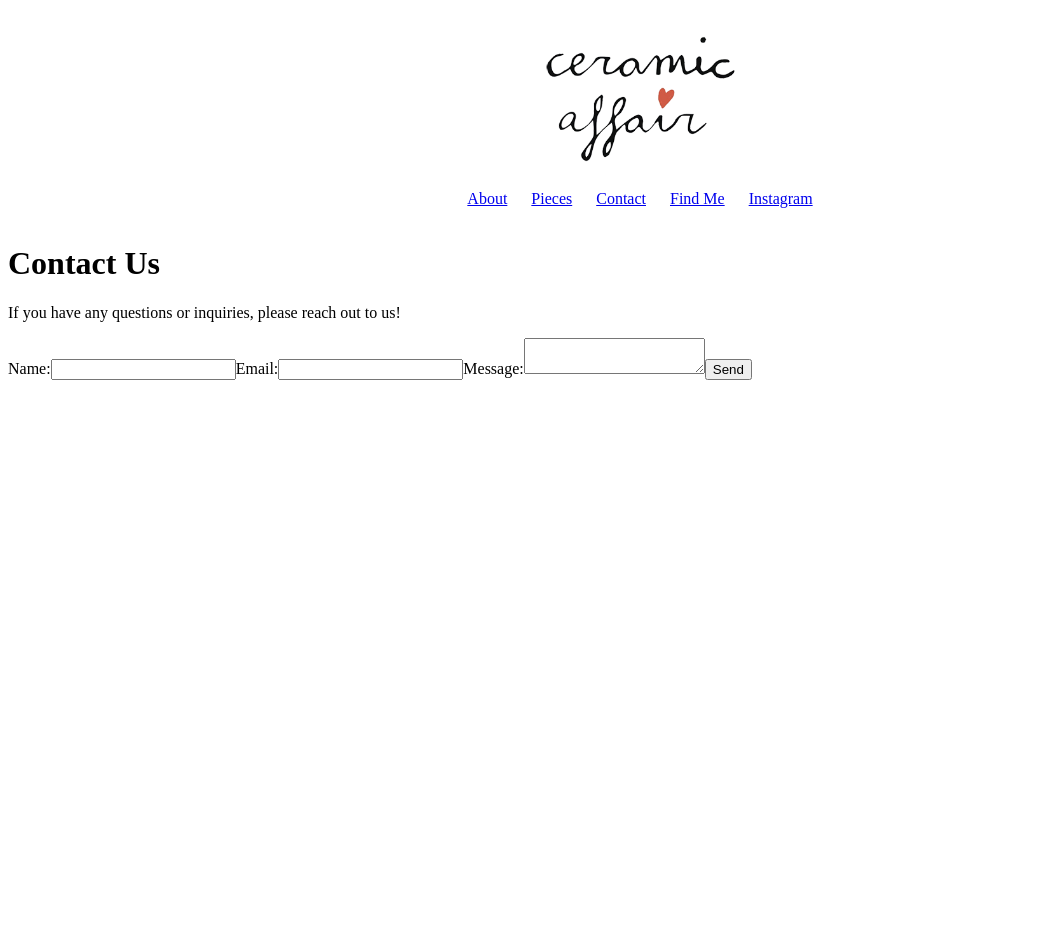
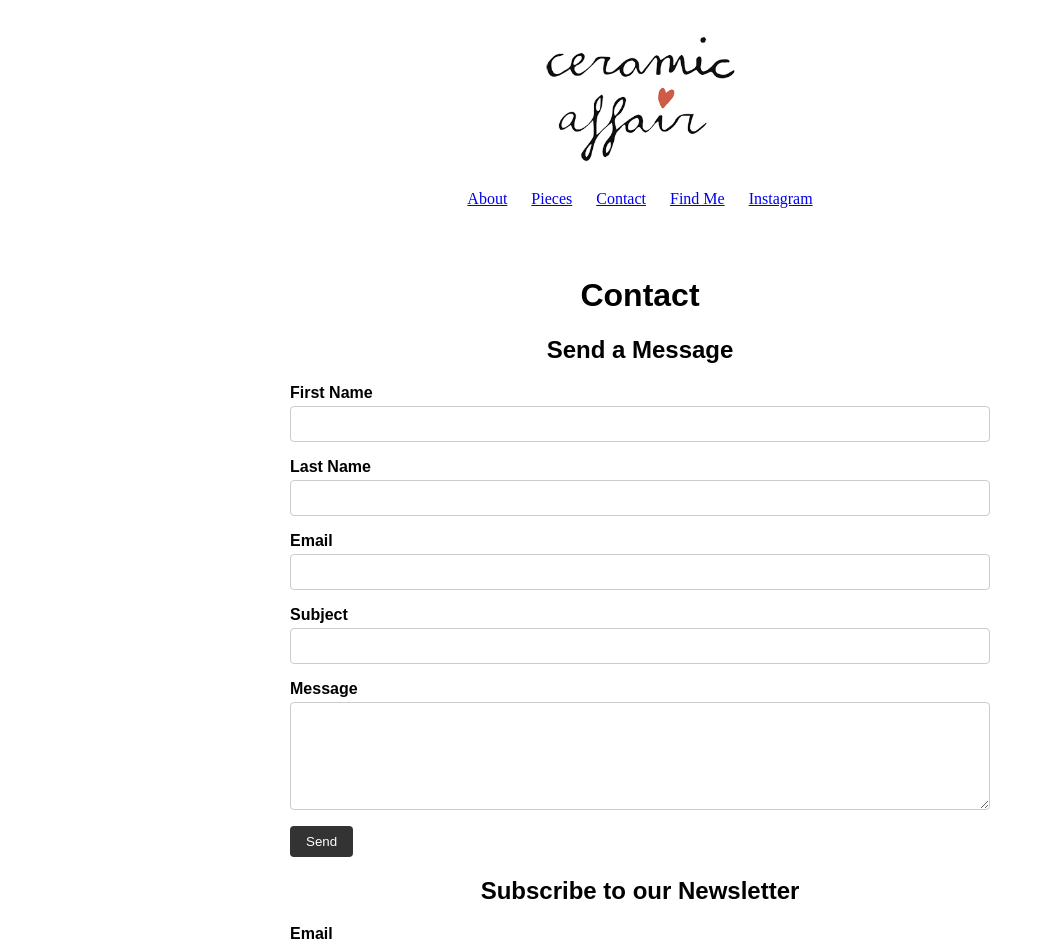
Before and after one commit to FedeLo13/ceramic-affair-web, a React (Vite) app in the folder ceramic-frontend/: page /contact in a window 1280 px wide. Shown: the top 945 px of the page, without its empty margins (0-1045 px from the left). Before the commit the page ends 800 px from the top, so only its background shows below. Built offline with nearby package versions, Linux system fonts and the light colour scheme.

Commit message:
Added contact page to send emails and subscribe to newsletter

```diff
--- a/ceramic-frontend/src/App.tsx
+++ b/ceramic-frontend/src/App.tsx
@@ -3,7 +3,7 @@ import MainLayout from "./layout/MainLayout";
 import About from "./pages/About/About";
 import Pieces from "./pages/Pieces/Pieces";
 import PieceDetail from "./pages/PieceDetail/PieceDetail";
-import Contact from "./pages/Contact";
+import Contact from "./pages/Contact/Contact";
 import FindMe from "./pages/FindMe";
 
 function App() {
--- a/ceramic-frontend/src/pages/Contact.tsx
+++ /dev/null
@@ -1,20 +0,0 @@
-export default function Contact() {
-    return (
-        <div>
-            <h1>Contact Us</h1>
-            <p>If you have any questions or inquiries, please reach out to us!</p>
-            <form>
-                <label htmlFor="name">Name:</label>
-                <input type="text" id="name" name="name" required />
-
-                <label htmlFor="email">Email:</label>
-                <input type="email" id="email" name="email" required />
-
-                <label htmlFor="message">Message:</label>
-                <textarea id="message" name="message" required></textarea>
-
-                <button type="submit">Send</button>
-            </form>
-        </div>
-    );
-}
--- /dev/null
+++ b/ceramic-frontend/src/pages/Contact/Contact.css
@@ -0,0 +1,48 @@
+.contact-page {
+    max-width: 700px;
+    margin: 0 auto;
+    padding: 2rem;
+    font-family: sans-serif;
+}
+
+h1, h2 {
+    text-align: center;
+}
+
+form {
+    display: flex;
+    flex-direction: column;
+    gap: 1rem;
+    margin-top: 1rem;
+}
+
+.form-group {
+    display: flex;
+    flex-direction: column;
+}
+
+label {
+    font-weight: bold;
+    margin-bottom: 0.25rem;
+}
+
+input, textarea {
+    padding: 0.5rem;
+    font-size: 1rem;
+    border: 1px solid #ccc;
+    border-radius: 4px;
+}
+
+button {
+    align-self: flex-start;
+    padding: 0.5rem 1rem;
+    background-color: #333;
+    color: white;
+    border: none;
+    border-radius: 4px;
+    cursor: pointer;
+}
+
+button:hover {
+    background-color: #555;
+}
--- /dev/null
+++ b/ceramic-frontend/src/pages/Contact/Contact.tsx
@@ -0,0 +1,54 @@
+import './Contact.css'
+
+export default function Contact() {
+    return (
+        <div className="contact-page">
+            <h1>Contact</h1>
+
+            {/* Formulario de contacto */}
+            <section className="contact-form-section">
+                <h2>Send a Message</h2>
+                <form className="contact-form">
+                    <div className="form-group">
+                        <label htmlFor="nombre">First Name</label>
+                        <input type="text" id="nombre" name="nombre" required />
+                    </div>
+
+                    <div className="form-group">
+                        <label htmlFor="apellidos">Last Name</label>
+                        <input type="text" id="apellidos" name="apellidos" required />
+                    </div>
+
+                    <div className="form-group">
+                        <label htmlFor="email">Email</label>
+                        <input type="email" id="email" name="email" required />
+                    </div>
+
+                    <div className="form-group">
+                        <label htmlFor="asunto">Subject</label>
+                        <input type="text" id="asunto" name="asunto" required />
+                    </div>
+
+                    <div className="form-group">
+                        <label htmlFor="mensaje">Message</label>
+                        <textarea id="mensaje" name="mensaje" rows={5} required></textarea>
+                    </div>
+
+                    <button type="submit" className="submit-button">Send</button>
+                </form>
+            </section>
+
+            {/* Newsletter */}
+            <section className="newsletter-section">
+                <h2>Subscribe to our Newsletter</h2>
+                <form className="newsletter-form">
+                    <div className="form-group">
+                        <label htmlFor="newsletterEmail">Email</label>
+                        <input type="email" id="newsletterEmail" name="newsletterEmail" required />
+                    </div>
+                    <button type="submit" className="subscribe-button">Subscribe</button>
+                </form>
+            </section>
+        </div>
+    );
+}
```
